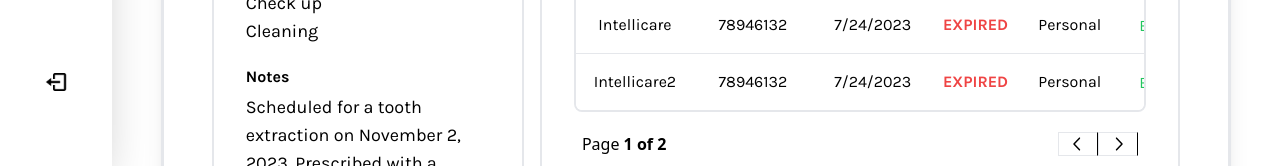
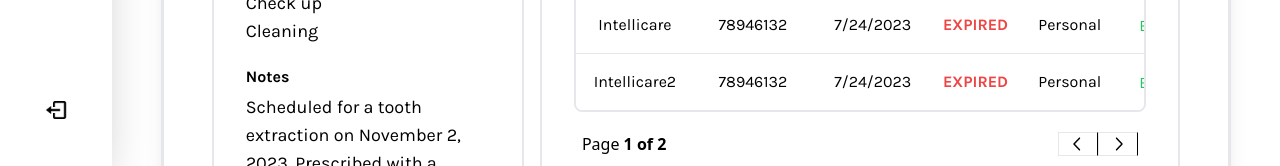
Before and after one commit to rieljasperapos/edrms, a React (Vite) app: page / in a window 1280 px wide. Shown: the part 634-800 px from the top of the page. Built offline with nearby package versions, Linux system fonts and the light colour scheme.

Commit message:
Navbar logout hover effect

```diff
--- a/src/components/navbar.jsx
+++ b/src/components/navbar.jsx
@@ -5,6 +5,7 @@ import AddIcon from "../assets/add-icon.png";
 import CalendarIcon from "../assets/calendar-icon.png";
 import FolderIcon from "../assets/folder-icon.png";
 import LogoutIcon from "../assets/logout-icon.png";
+import { AiOutlineFolderOpen } from "react-icons/ai";
 
 const Navbar = () => {
   return (
@@ -18,12 +19,12 @@ const Navbar = () => {
           <NavItem icon={AddIcon} text="Add Record" />
           <NavItem icon={CalendarIcon} text="Calendar" />
         </div>
-        <div
+        <button
           id="menu-logout"
-          className="mb-10 mt-auto flex cursor-pointer space-x-2 pb-8"
+          className="mb-10 mt-auto flex cursor-pointer space-x-2 p-1 hover:bg-custom-gray"
         >
           <img src={LogoutIcon} className="h-6 w-6" alt="Logout Icon" />
-        </div>
+        </button>
       </div>
     </div>
   );
```
